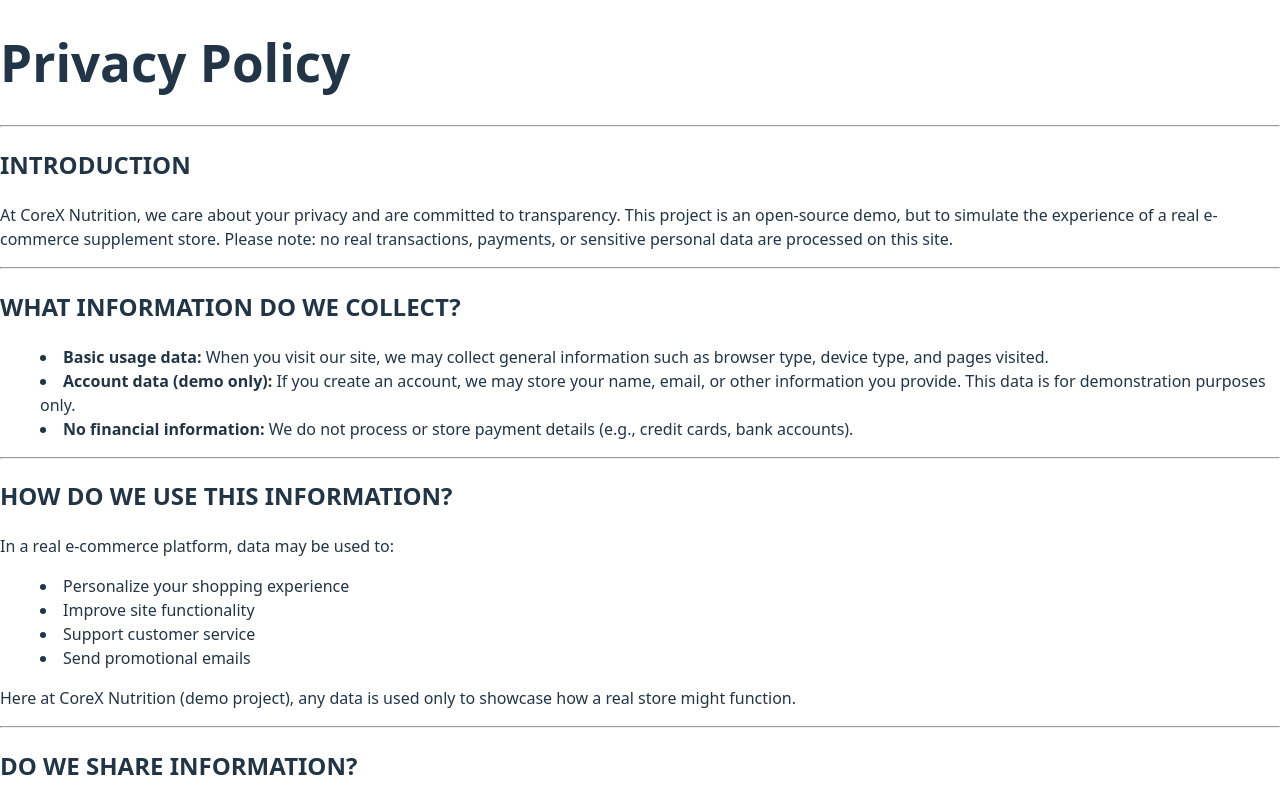
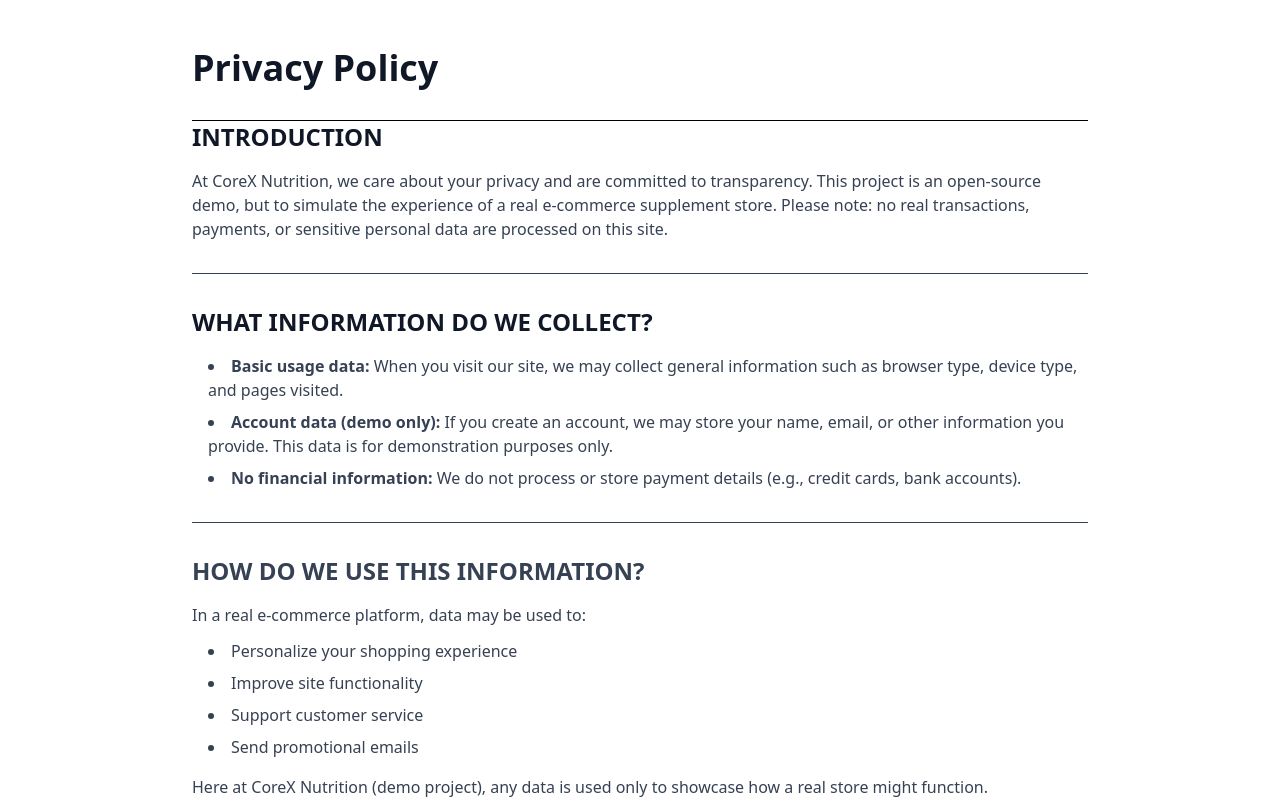
Before and after one commit to suryaprakashsingh1705-sys/hacktoberfest-2025-frontend, a React (Vite) app: page /privacy-policy in a window 1280 px wide. Shown: the top 800 px of the page. Built offline with nearby package versions, Linux system fonts and the light colour scheme.

Commit message:
fix: update tailwind configuration

```diff
--- a/postcss.config.js
+++ b/postcss.config.js
@@ -1,9 +1,6 @@
-import tailwindcss from '@tailwindcss/postcss';
-import autoprefixer from 'autoprefixer';
-
 export default {
-  plugins: [
-    tailwindcss(),
-    autoprefixer(),
-  ],
+  plugins: {
+    '@tailwindcss/postcss': {},
+    autoprefixer: {},
+  },
 };
--- a/src/index.css
+++ b/src/index.css
@@ -1,72 +1 @@
-@tailwind base;
-@tailwind components;
-@tailwind utilities;
-
-:root {
-  font-family: system-ui, Avenir, Helvetica, Arial, sans-serif;
-  line-height: 1.5;
-  font-weight: 400;
-
-  color-scheme: light dark;
-  color: rgba(255, 255, 255, 0.87);
-  background-color: #242424;
-}
-
-a {
-  font-weight: 500;
-  color: #646cff;
-  text-decoration: inherit;
-}
-
-a:hover {
-  color: #535bf2;
-}
-
-body {
-  margin: 0;
-  display: flex;
-  place-items: center;
-  min-width: 320px;
-  min-height: 100vh;
-}
-
-h1 {
-  font-size: 3.2em;
-  line-height: 1.1;
-}
-
-button {
-  border-radius: 8px;
-  border: 1px solid transparent;
-  padding: 0.6em 1.2em;
-  font-size: 1em;
-  font-weight: 500;
-  font-family: inherit;
-  background-color: #1a1a1a;
-  cursor: pointer;
-  transition: border-color 0.25s;
-}
-
-button:hover {
-  border-color: #646cff;
-}
-
-button:focus,
-button:focus-visible {
-  outline: 4px auto -webkit-focus-ring-color;
-}
-
-@media (prefers-color-scheme: light) {
-  :root {
-    color: #213547;
-    background-color: #ffffff;
-  }
-
-  a:hover {
-    color: #747bff;
-  }
-
-  button {
-    background-color: #f9f9f9;
-  }
-}
+@import 'tailwindcss';
--- a/src/pages/Return/Return.jsx
+++ b/src/pages/ReturnPolicy/ReturnPolicy.jsx
@@ -1,4 +1,4 @@
-export default function Return() {
+export default function ReturnPolicy() {
   return (
     <main
       className="min-h-screen bg-white py-12 px-4 sm:px-6 lg:px-8"
--- a/src/routes/RouterConfig.jsx
+++ b/src/routes/RouterConfig.jsx
@@ -9,6 +9,7 @@
 const PrivacyPolicy = lazy(
   () => import('../pages/PrivacyPolicy/PrivacyPolicyPage')
 );
+const ReturnPolicy = lazy(() => import('../pages/ReturnPolicy/ReturnPolicy'));
 
 export const RouterConfig = () =>
   createRoutesFromElements(
@@ -16,5 +17,6 @@
       <Route index element={<Home />} />
       <Route path="accessibility" element={<Accessibility />} />
       <Route path="privacy-policy" element={<PrivacyPolicy />} />
+      <Route path="returns-policy" element={<ReturnPolicy />} />
     </Route>
   );
```
Also changed, not shown: package.json (line endings or trailing spaces), 1 other file (tests, documents, lock files or other folders).
